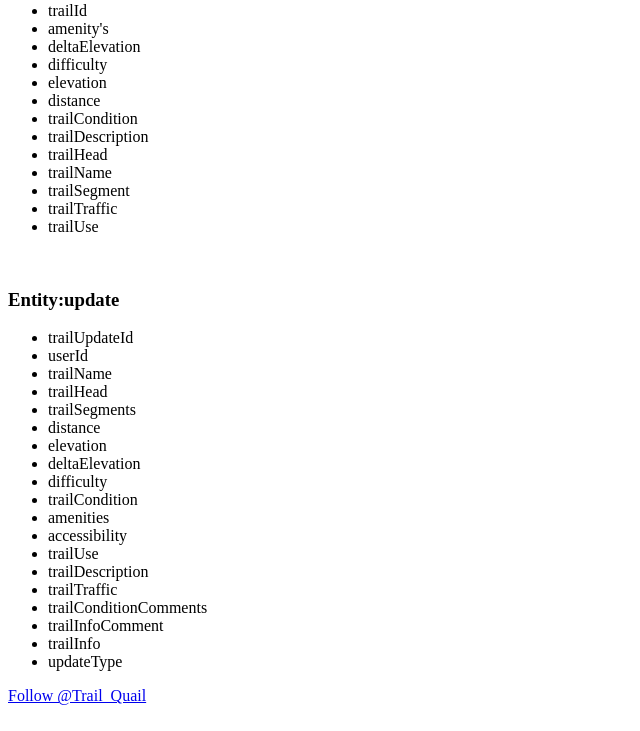
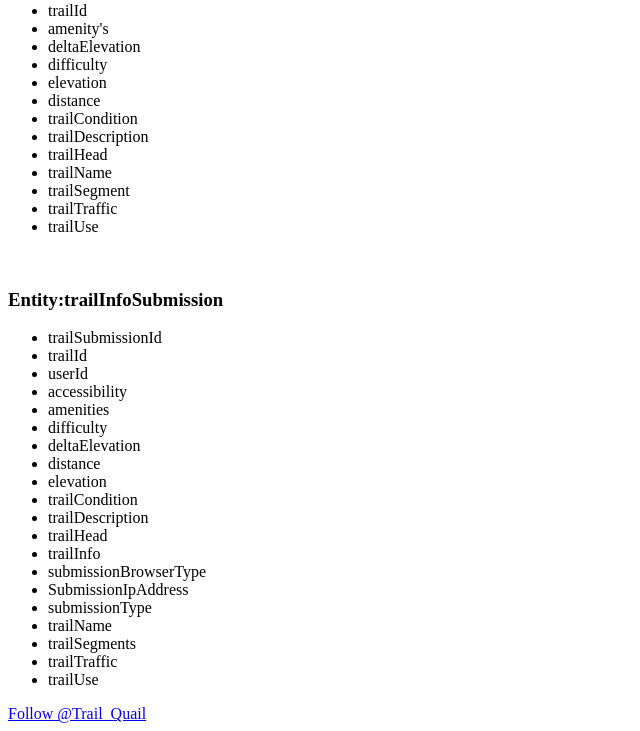
Before and after one commit to MattHarr1s/open-trails, a PHP site: page /public_html/documentation/index.php in a window 1280 px wide. Shown: the part 1207-1938 px from the top of the page, without its empty margins (0-640 px from the left). Before the commit the page ends 1912 px from the top, so only its background shows below. Run offline with PHP 8.4, Linux system fonts and the light colour scheme; some libraries are stand-ins or nearby versions.

Commit message:
entity update renamed to TrailInfoSubmission (let the holy war begin). attributes trailConditionComments and trailInfoComments were dropped due to redundancy. Foreign keys TrailInfoId and UserId were added. attributes alphabetized.

```diff
--- a/public_html/documentation/index.php
+++ b/public_html/documentation/index.php
@@ -92,27 +92,28 @@
 			<li>trailUse</Li>
 		</ul>
 		<br>
-		<h3>Entity:update</h3>
+		<h3>Entity:trailInfoSubmission</h3>
 		<ul>
-			<li>trailUpdateId</li>
+			<li>trailSubmissionId</li>
+			<li>trailId</li>
 			<li>userId</li>
-			<li>trailName</li>
-			<li>trailHead</li>
-			<li>trailSegments</li>
+			<li>accessibility</li>
+			<li>amenities</li>
+			<li>difficulty</li>
+			<li>deltaElevation</li>
 			<li>distance</li>
 			<li>elevation</li>
-			<li>deltaElevation</li>
-			<li>difficulty</li>
 			<li>trailCondition</li>
-			<li>amenities</li>
-			<li>accessibility</li>
+			<li>trailDescription</li>
+			<li>trailHead</li>
+			<li>trailInfo</li>
+			<li>submissionBrowserType</li>
+			<li>SubmissionIpAddress</li>
+			<li>submissionType</li>
+			<li>trailName</li>
+			<li>trailSegments</li>
+			<li>trailTraffic</li>
 			<li>trailUse</li>
-			<li>trailDescription</li>
-			<li>trailTraffic</li>
-			<li>trailConditionComments</li>
-			<li>trailInfoComment</li>
-			<li>trailInfo</li>
-			<li>updateType</li>
 		</ul>
 
 	</body>
```
